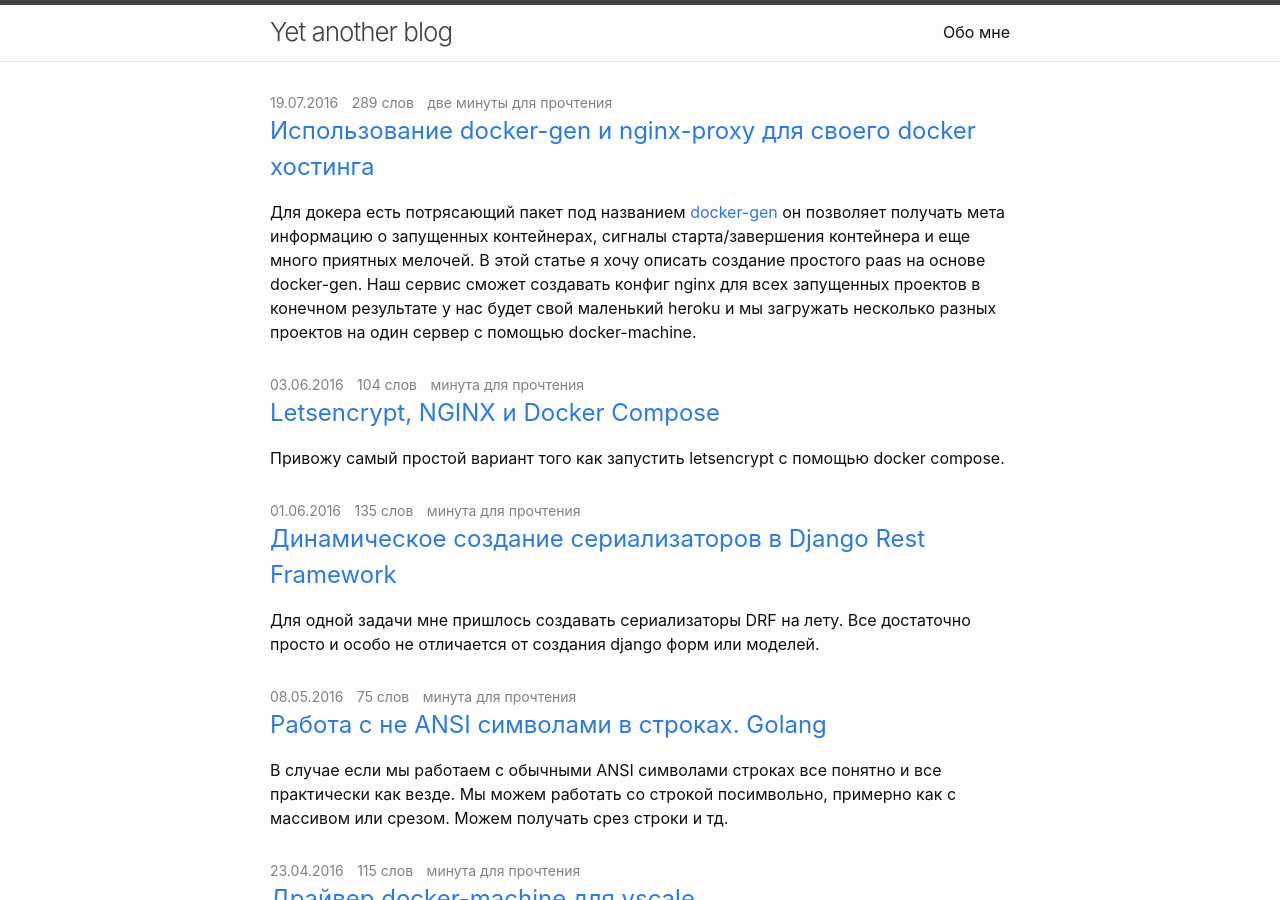
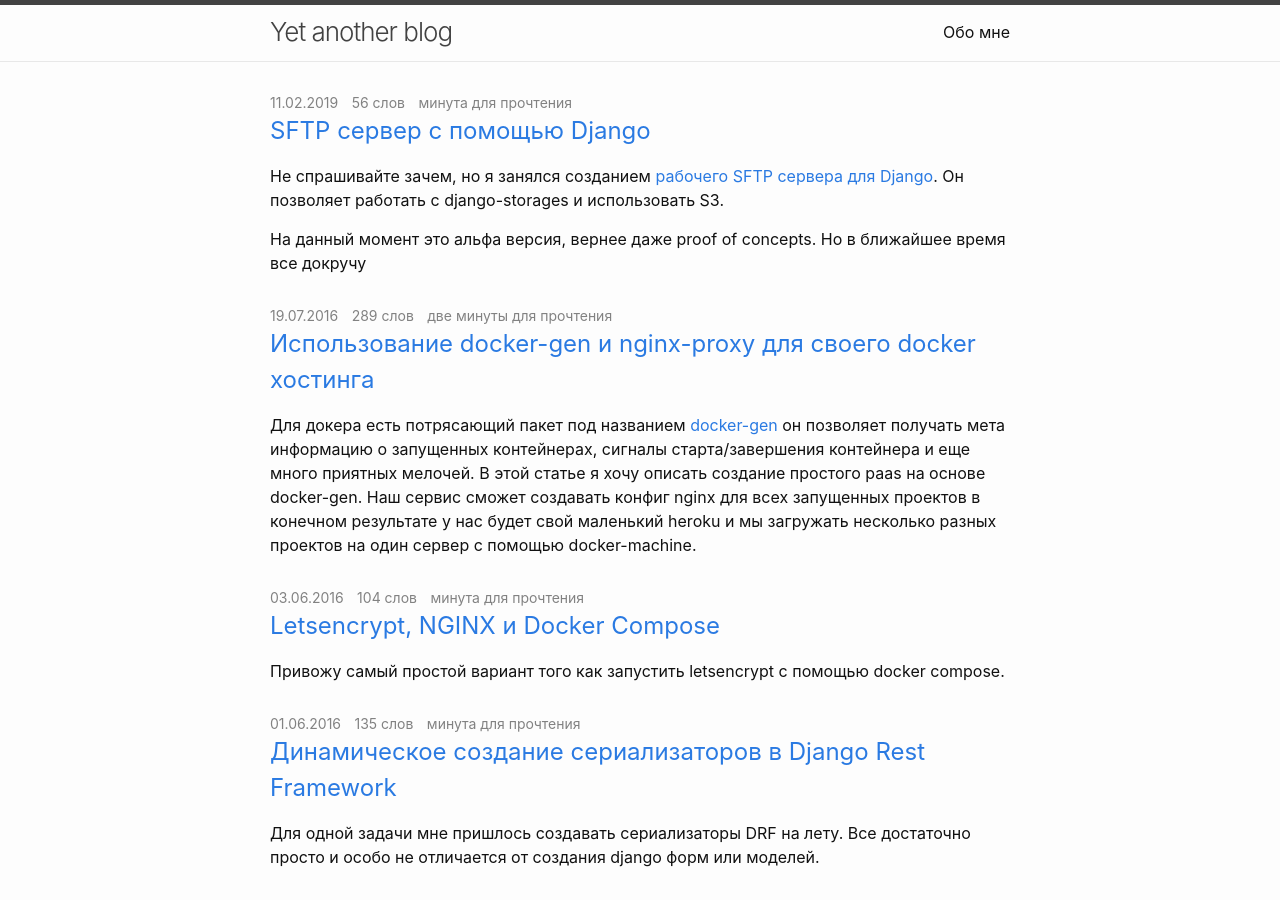
Before and after one commit to vahaah/vahaah.github.io, a Jekyll site: the page built from index.html, in a window 1280 px wide and 900 px high. Built offline with Jekyll 4.4.1, drawn with Linux system fonts in a browser that asks for light colours; the list of posts is cut into pages by our own code; some of the changed text lies outside the part shown.

Commit message:
django-sftp

```diff
--- a/_layouts/tag-index.html
+++ b/_layouts/tag-index.html
@@ -1,13 +1,11 @@
 ---
 layout: default
 description: |
-  Tagged articles in the blog of Yegor Bugayenko, about
-  software development, object-oriented programming,
-  project management, and startup investments
+  Тегированные записи с Yet another blog от Alex Vakhitov
 ---
 
 <header itemprop="name">
-  <h1>{{ page.posts.size }} posts about {{ page.title }}</h1>
+  <h1>{{ page.posts.size }} записей о {{ page.title }}</h1>
 </header>
 <ul class="post-list">
   {% for post in page.posts %}
--- /dev/null
+++ b/_posts/2019/02/2019-02-11-django-sftp.markdown
@@ -0,0 +1,49 @@
+---
+layout: post
+title: SFTP сервер с помощью Django
+date: '2019-02-11 15:22:38'
+tags:
+- django
+- sftp
+---
+
+Не спрашивайте зачем, но я занялся созданием [рабочего SFTP сервера для Django](https://github.com/vahaah/django-sftp). Он позволяет работать с django-storages и использовать S3.
+
+На данный момент это альфа версия, вернее даже proof of concepts. Но в ближайшее время все докручу
+
+<!--more-->
+
+Сейчас все очень просто, ставится из PyPi:
+
+{% highlight bash %}
+pip install django-sftp
+{% endhighlight %}
+
+Добавляем в `INSTALLED_APPS`
+
+{% highlight python %}
+INSTALLED_APPS = (
+        ...
+        'django_sftp',
+        ...
+    )
+
+{% endhighlight %}
+
+Проводим миграции:
+
+{% highlight bash %}
+./manage.py migrate django_sftp
+{% endhighlight %}
+
+Генерируем ключ:
+
+{% highlight bash %}
+ssh-keygen -t rsa -b 4096 -C "your_email@example.com" -m PEM
+{% endhighlight %}
+
+И запускаем на нужном порте:
+
+{% highlight bash %}
+./manage.py sftpserver :11121 -k /tmp/rsa
+{% endhighlight %}
```
